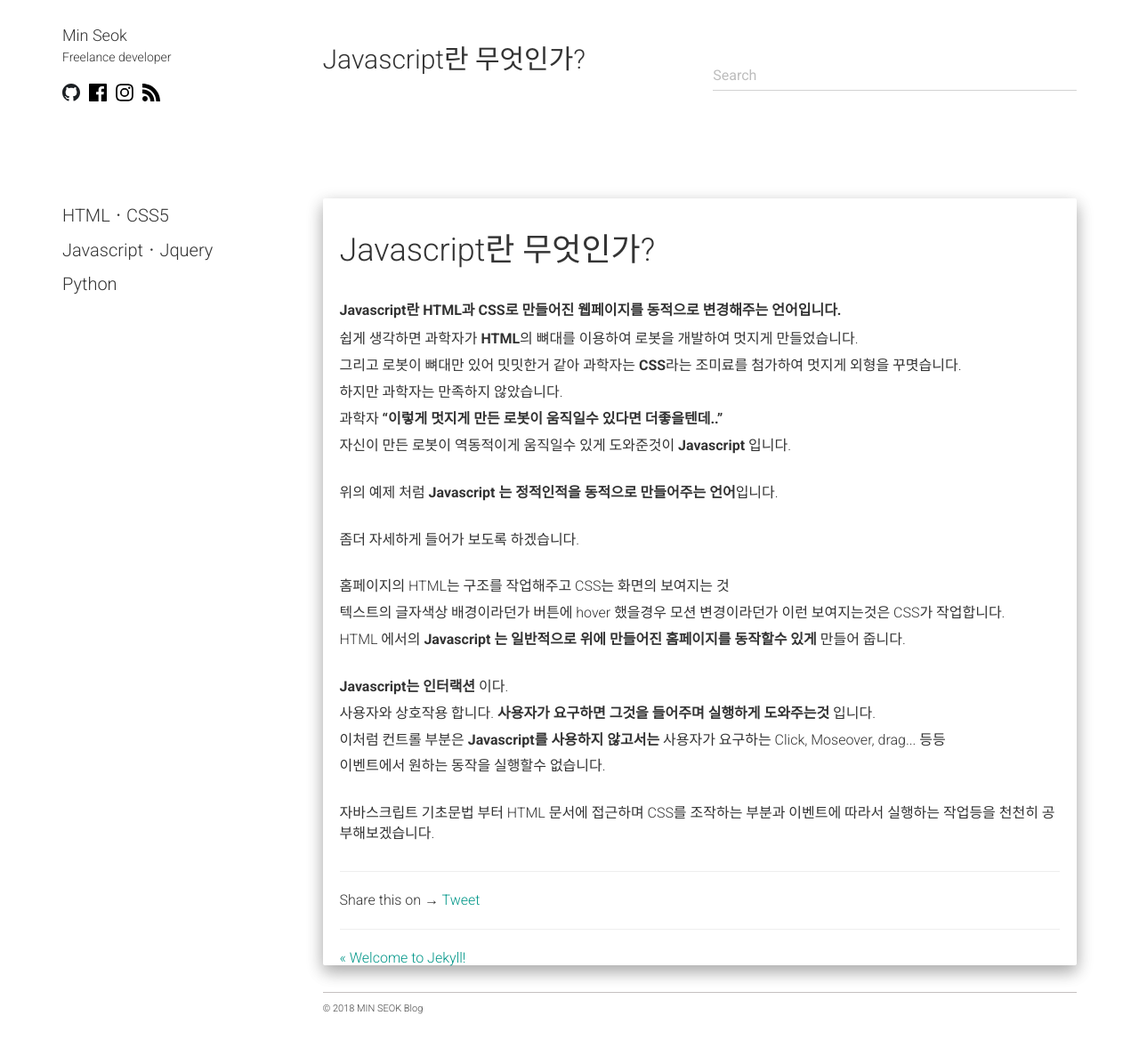
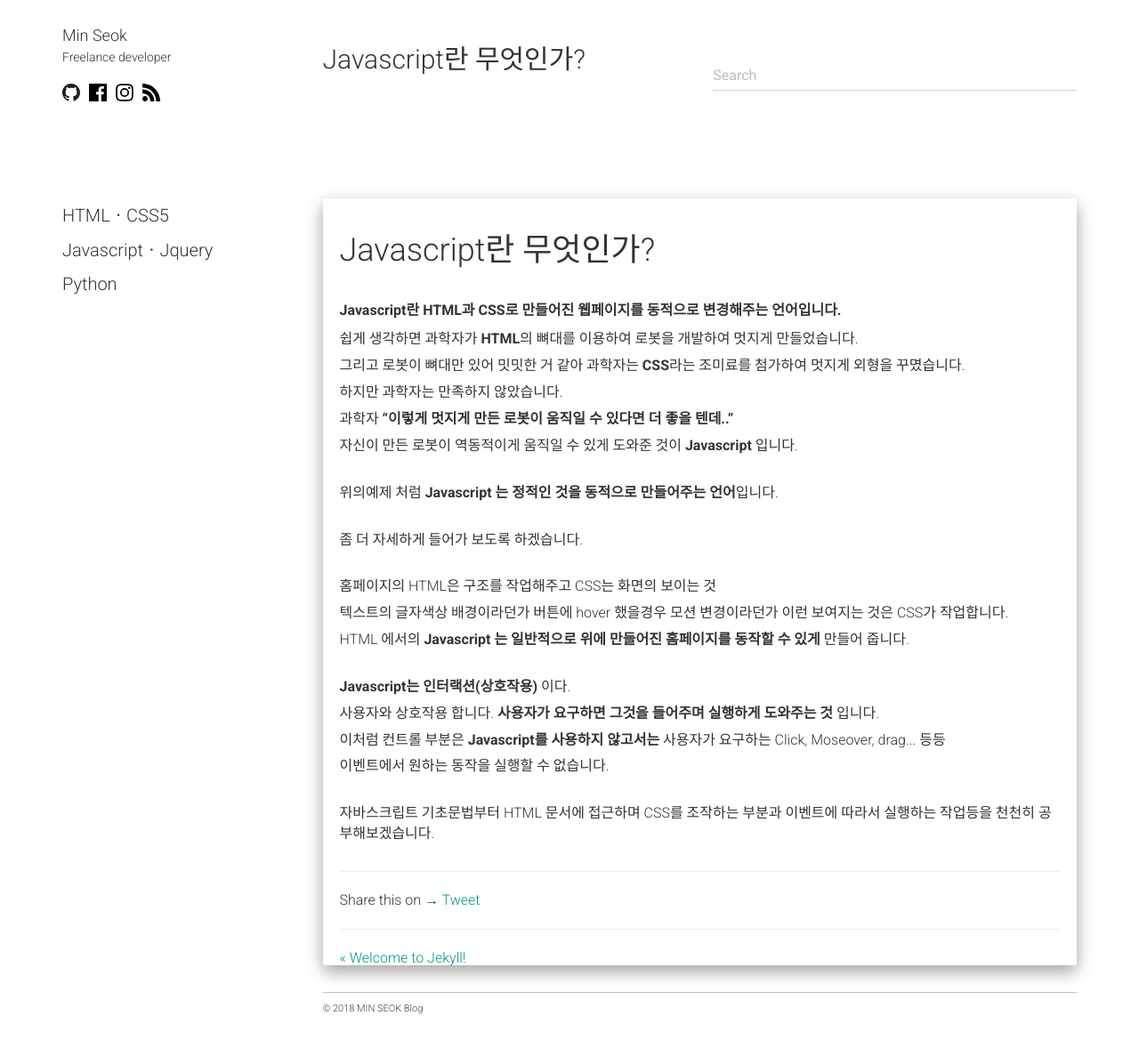
Before and after one commit to alalstjr/promote.github.io, a Jekyll site: the page built from _posts/2018-08-21-Javascript란 무엇인가?.md, in a window 1280 px wide. Shown: the whole page at 89% size. Built offline with Jekyll 4.4.1, drawn with Linux system fonts in a browser that asks for light colours; nearby versions of some CDN libraries; our own code applies the rules of GitHub Pages for plain Markdown files; comment, search, counter and statistics services are not loaded.

Commit message:
Update 2018-08-21-Javascript란 무엇인가?.md

```diff
--- a/_posts/2018-08-21-Javascript란 무엇인가?.md
+++ b/_posts/2018-08-21-Javascript란 무엇인가?.md
@@ -4,28 +4,28 @@
 </strong>
 <div class="box">
     <p>쉽게 생각하면 과학자가 <strong>HTML</strong>의 뼈대를 이용하여 로봇을 개발하여 멋지게 만들었습니다.</p>
-    <p>그리고 로봇이 뼈대만 있어 밋밋한거 같아 과학자는 <strong>CSS</strong>라는 조미료를 첨가하여 멋지게 외형을 꾸몃습니다.</p>
+    <p>그리고 로봇이 뼈대만 있어 밋밋한 거 같아 과학자는 <strong>CSS</strong>라는 조미료를 첨가하여 멋지게 외형을 꾸몄습니다.</p>
     <p>하지만 과학자는 만족하지 않았습니다.</p>
-    <p>과학자 <strong><q>이렇게 멋지게 만든 로봇이 움직일수 있다면 더좋을텐데..</q></strong></p>
-    <p>자신이 만든 로봇이 역동적이게 움직일수 있게 도와준것이 <strong>Javascript</strong> 입니다.</p>
+    <p>과학자 <strong><q>이렇게 멋지게 만든 로봇이 움직일 수 있다면 더 좋을 텐데..</q></strong></p>
+    <p>자신이 만든 로봇이 역동적이게 움직일 수 있게 도와준 것이 <strong>Javascript</strong> 입니다.</p>
 </div>
 <div class="box">
-    <p>위의 예제 처럼 <strong>Javascript 는 정적인적을 동적으로 만들어주는 언어</strong>입니다.</p>
+    <p>위의예제 처럼 <strong>Javascript 는 정적인 것을 동적으로 만들어주는 언어</strong>입니다.</p>
 </div>
 <div class="box">
-    <p>좀더 자세하게 들어가 보도록 하겠습니다.</p>
+    <p>좀 더 자세하게 들어가 보도록 하겠습니다.</p>
 </div>
 <div class="box">
-    <p>홈페이지의 HTML는 구조를 작업해주고 CSS는 화면의 보여지는 것</p>
-    <p>텍스트의 글자색상 배경이라던가 버튼에 hover 했을경우 모션 변경이라던가 이런 보여지는것은 CSS가 작업합니다.</p>
-    <p>HTML 에서의 <strong>Javascript 는 일반적으로 위에 만들어진 홈페이지를 동작할수 있게</strong> 만들어 줍니다.</p>
+    <p>홈페이지의 HTML은 구조를 작업해주고 CSS는 화면의 보이는 것</p>
+    <p>텍스트의 글자색상 배경이라던가 버튼에 hover 했을경우 모션 변경이라던가 이런 보여지는 것은 CSS가 작업합니다.</p>
+    <p>HTML 에서의 <strong>Javascript 는 일반적으로 위에 만들어진 홈페이지를 동작할 수 있게</strong> 만들어 줍니다.</p>
 </div>
 <div class="box">
-    <p><strong>Javascript는 인터랙션</strong> 이다.</p>
-    <p>사용자와 상호작용 합니다. <strong>사용자가 요구하면 그것을 들어주며 실행하게 도와주는것</strong> 입니다.</p>
+    <p><strong>Javascript는 인터랙션(상호작용)</strong> 이다.</p>
+    <p>사용자와 상호작용 합니다. <strong>사용자가 요구하면 그것을 들어주며 실행하게 도와주는 것</strong> 입니다.</p>
     <p>이처럼 컨트롤 부분은 <strong>Javascript를 사용하지 않고서는</strong> 사용자가 요구하는 Click, Moseover, drag... 등등 </p>
-    <p>이벤트에서 원하는 동작을 실행할수 없습니다. </p>
+    <p>이벤트에서 원하는 동작을 실행할 수 없습니다. </p>
 </div>
 <div class="box">
-    <p>자바스크립트 기초문법 부터 HTML 문서에 접근하며 CSS를 조작하는 부분과 이벤트에 따라서 실행하는 작업등을 천천히 공부해보겠습니다.</p>
+    <p>자바스크립트 기초문법부터 HTML 문서에 접근하며 CSS를 조작하는 부분과 이벤트에 따라서 실행하는 작업등을 천천히 공부해보겠습니다.</p>
 </div>
```
